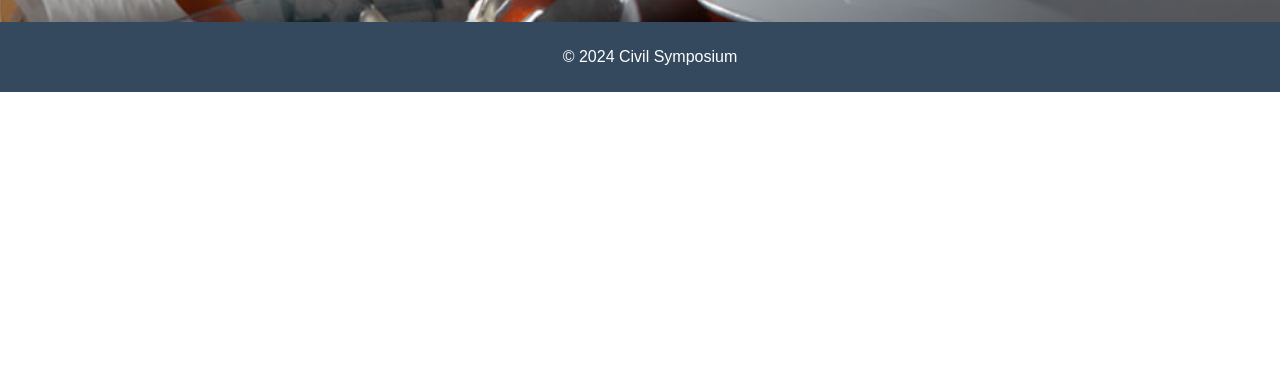
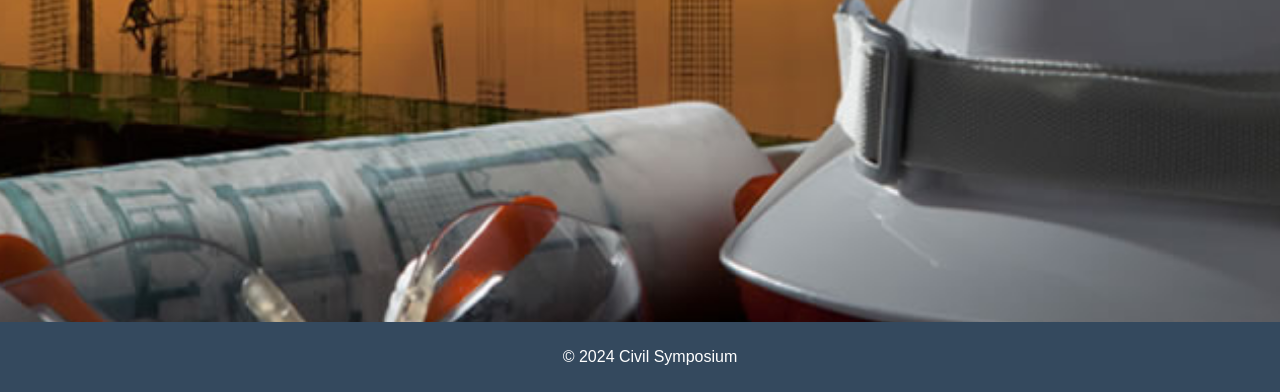
Before and after one commit to rmkeccivil/Symposium, a plain HTML site: page index.html in a window 1280 px wide. Shown: the part 622-1014 px from the top of the page. Before the commit the page ends 800 px from the top, so only its background shows below. Drawn offline with Linux system fonts and the light colour scheme.

Commit message:
Add files via upload

```diff
--- a/style.css
+++ b/style.css
@@ -8,7 +8,7 @@ body {
 header {
   color: #ffffff;
   text-align: center;
-  padding: 150px;
+  padding: 300px;
   position: center;
   font-style: italic;
   font-size: medium;
```
